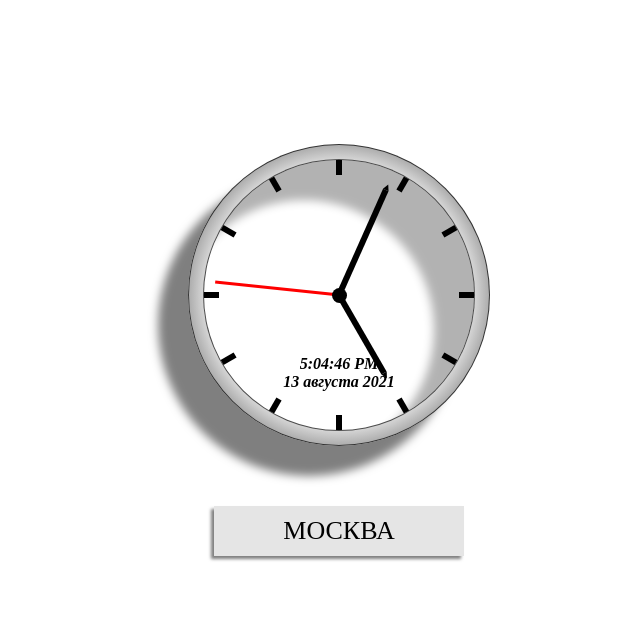
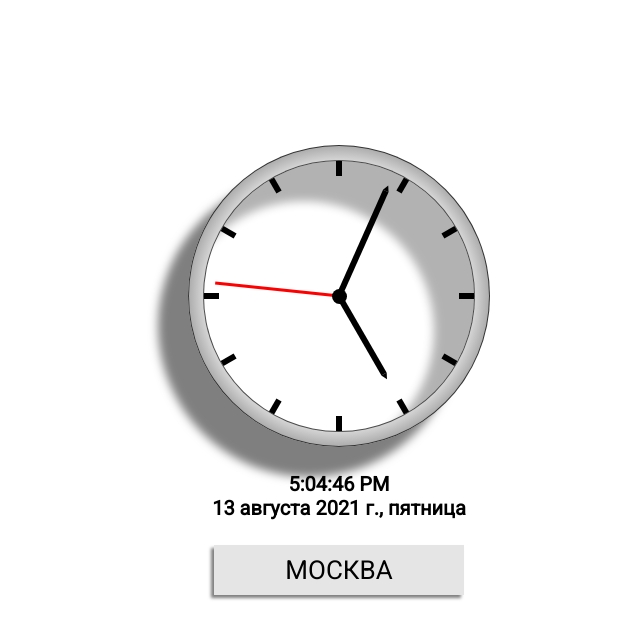
Before and after one commit to NMakarevich/js-clock, a plain HTML site: page index.html in a window 1280 px wide. Shown: the whole page, without its empty margins (301-941 px from the left). Drawn offline with Linux system fonts and the light colour scheme.

Commit message:
refactor: small changes in html, css, js

```diff
--- a/index.html
+++ b/index.html
@@ -4,10 +4,12 @@
   <meta charset="UTF-8">
   <title>JS + CSS Clock</title>
   <link rel="stylesheet" href="style.css">
+  <link rel="preconnect" href="https://fonts.googleapis.com">
+  <link rel="preconnect" href="https://fonts.gstatic.com" crossorigin>
+  <link href="https://fonts.googleapis.com/css2?family=Roboto&display=swap" rel="stylesheet">
 </head>
 <body>
-  <!-- <button type="button" class="add-button">+</button> -->
   <div class="container"></div>
-  <script type="module" src="index.js"></script>
+  <script src="index.js"></script>
 </body>
 </html>
--- a/index.js
+++ b/index.js
@@ -1,11 +1,6 @@
-const MONTH = ['января', 'февраля', 'марта', 'апреля', 'мая', 'июня', 'июля', 'августа', 'сентября', 'октября', 'ноября', 'декабря'];
-const DAY = ['воскресенье', 'понедельник', 'вторник', 'среда', 'четверг', 'пятница', 'суббота'];
 let clockCounter = 0;
 
-const addButton = document.querySelector('.add-button');
 const clockContainer = document.querySelector('.container');
-
-//addButton.addEventListener('click', addClock)
 
 function addClock() {
   clockCounter++
@@ -17,6 +12,11 @@
   div.innerHTML = html;
   return div.firstElementChild;
 }
+
+addClock();
+
+const hourSigns = document.querySelectorAll('.hour-sign');
+hourSigns.forEach((hourSign, index) => hourSign.style.transform = `rotate(${30 * index}deg)`)
 
 function clockTemplate(number) {
   return `<div class="wrapper">
@@ -43,13 +43,13 @@
           <li class="minute min-hand"></li>
           <li class="hour hour-hand"></li>
         </ul>
-        <div class="digit-clock">
-          <ul>
-            <li class="time"></li>
-            <li class="date"></li>
-          </ul>
-        </div>
       </div>
+    </div>
+    <div class="digit-clock">
+      <ul>
+        <li class="time"></li>
+        <li class="date"></li>
+      </ul>
     </div>
     <div class="city-container">
       <p class="city-name">Москва</p>
@@ -86,9 +86,6 @@
   const seconds = newDate.getSeconds();
   const minutes = newDate.getMinutes();
   const hours = newDate.getHours();
-  const date = newDate.getDate();
-  const month = newDate.getMonth();
-  const year = newDate.getFullYear();
 
   const secondHandPosition = (seconds / 60) * 360;
   const minHandPosition = (minutes / 60) * 360;
@@ -98,14 +95,16 @@
   minHand.style.transform = `rotate(${minHandPosition}deg)`
   hourHand.style.transform = `rotate(${hourHandPosition}deg)`
 
+  let options = {
+    weekday: 'long',
+    year: 'numeric',
+    month: 'long',
+    day: 'numeric'
+  }
+
   digitTime.innerHTML = newDate.toLocaleTimeString();
-  digitDate.innerHTML = `${date} ${MONTH[month]} ${year}`
+  digitDate.innerHTML = newDate.toLocaleDateString('ru-RU', options).split(', ').reverse().join(', ')
 }
-
-addClock();
-
-const hourSigns = document.querySelectorAll('.hour-sign');
-hourSigns.forEach((hourSign, index) => hourSign.style.transform = `rotate(${30 * index}deg)`)
 
 const inputField = document.querySelector('.input-field');
 const input = document.querySelector('input')
--- a/style.css
+++ b/style.css
@@ -5,6 +5,7 @@
 
 body {
   padding-top: 125px;
+  font-family: 'Roboto', sans-serif;
 }
 
 .add-button {
@@ -32,13 +33,14 @@
   justify-content: center;
   align-items: center;
   width: 350px;
-  height: 450px;
+  padding: 20px 10px;
 }
 
 .clock-container {
   display: flex;
   align-items: center;
   flex-direction: column;
+  gap: 25px;
 }
 
 .wrapper:hover {
@@ -47,7 +49,6 @@
 
 .clock {
   position: relative;
-  margin-bottom: 60px;
   width: 300px;
   height: 300px;
   background: radial-gradient(#e5e5e5 130px, black);
@@ -94,12 +95,8 @@
 }
 
 .digit-clock {
-  position: absolute;
-  top: 70%;
-  left: 50%;
+  font-size: 20px;
   text-align: center;
-  transform: translateX(-50%);
-  font-style: italic;
   font-weight: bold;
   z-index: 2;
 }
```
